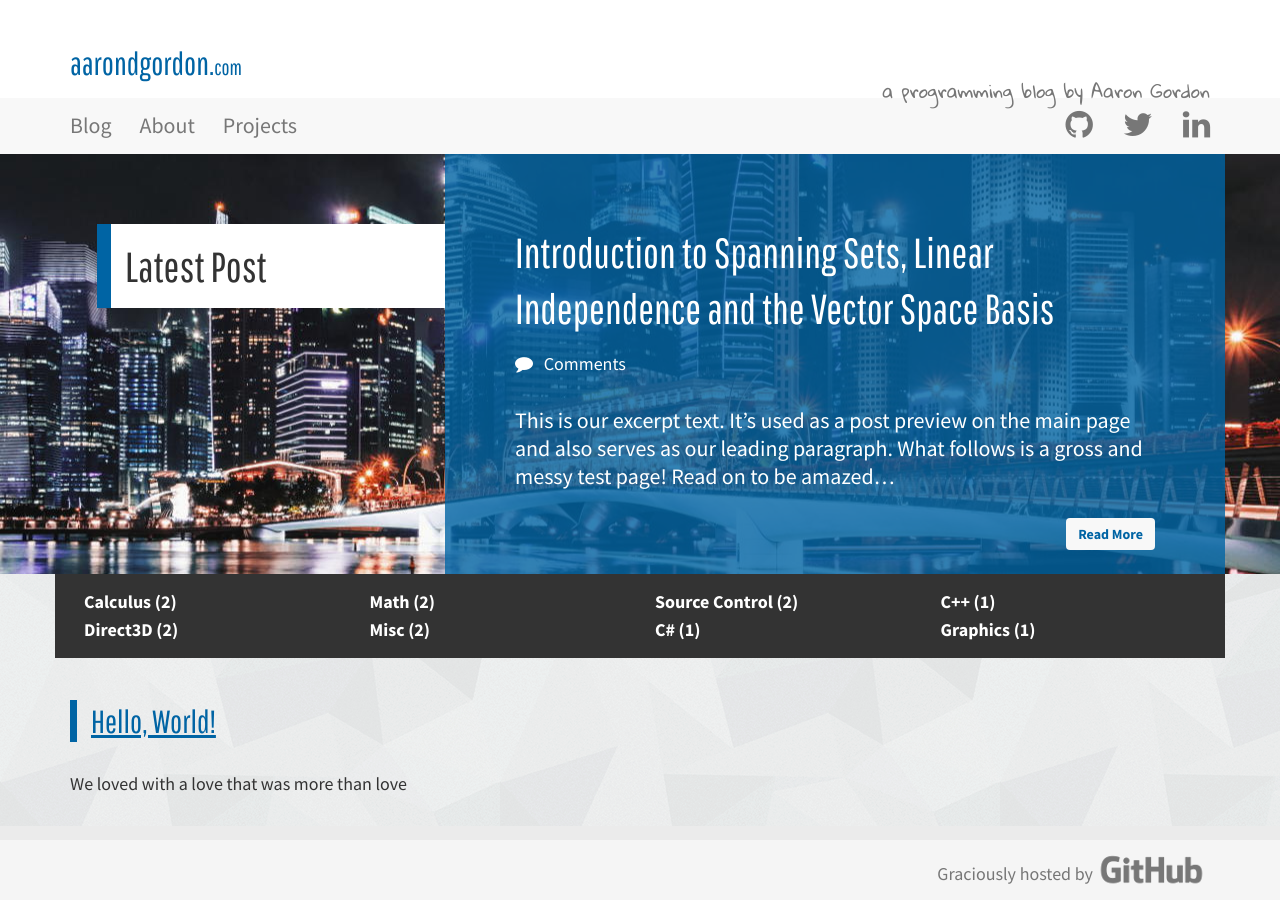
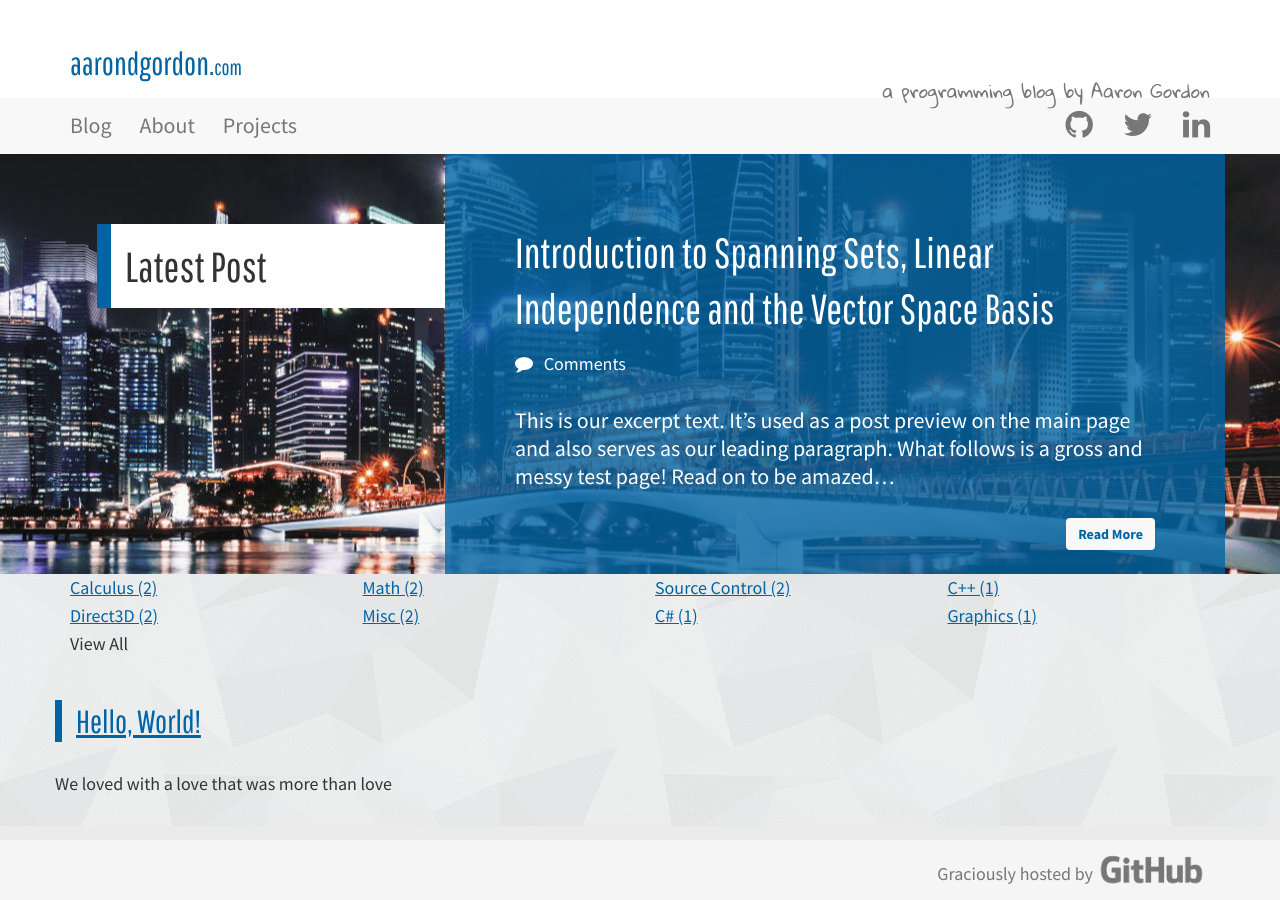
Before and after one commit to aarondgordon/aarondgordon.github.io, a Jekyll site: the page built from index.md, in a window 1280 px wide. Built offline with Jekyll 4.4.1, drawn with Linux system fonts in a browser that asks for light colours; nearby versions of some CDN libraries; comment, search, counter and statistics services are not loaded.

Commit message:
Rearranged tags box

```diff
--- a/_layouts/home.html
+++ b/_layouts/home.html
@@ -24,7 +24,7 @@ layout: default
 {% endfor %}
 
 <div class="container-content-wrapper">
-  <div class="container">
+  <div class="container no-gutter">
     {% assign tagStrings="" | split:"|" %}
     {% for tag in site.tags %}
       {% assign tagSort=1000000 | minus:tag.last.size %}
@@ -33,7 +33,8 @@ layout: default
     {% endfor %}
     {% assign tagStrings=tagStrings | sort %}
 
-    <div class="row row-tags">
+    <div class="container container-tags">
+      <div class="row">
         <div class="col-sm-3">
           {% for tagString in tagStrings limit:2 %}
             {% assign tag=tagString | split:"|" %}
@@ -59,6 +60,12 @@ layout: default
           {% endfor %}
         </div>
       </div>
+      <div class="row">
+        <div class="col-sm-12">
+          <span class="all-tags">View All</span>
+        </div>
+      </div>
+    </div>
 
     {% for post in site.posts offset:1 %}
       <div class="post-preview">
```
Lines whose indentation alone changed are shown as unchanged.
